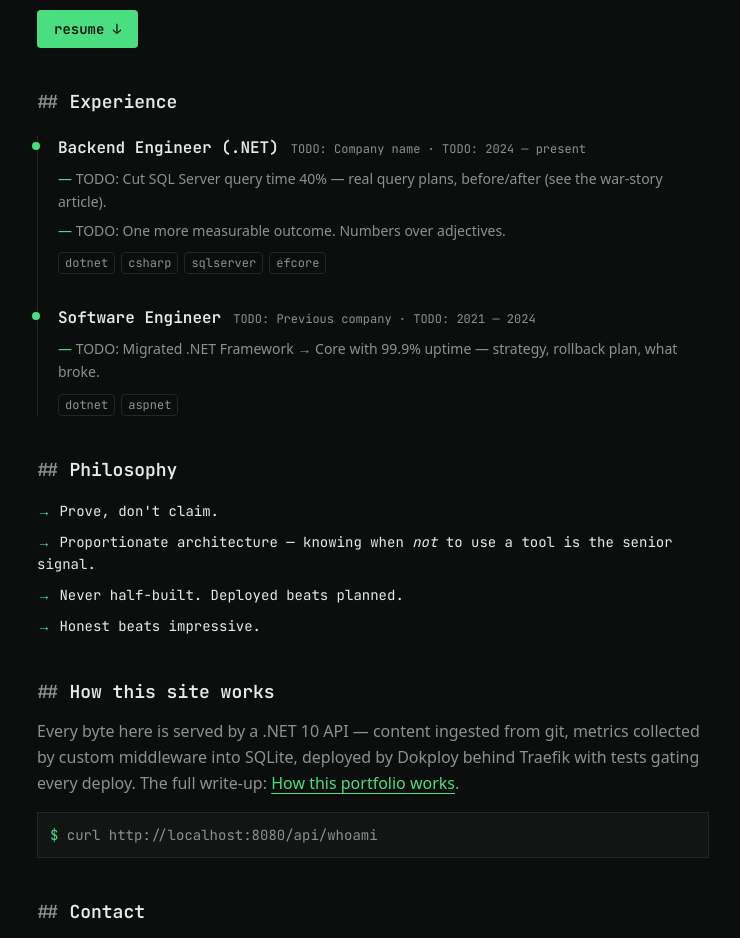
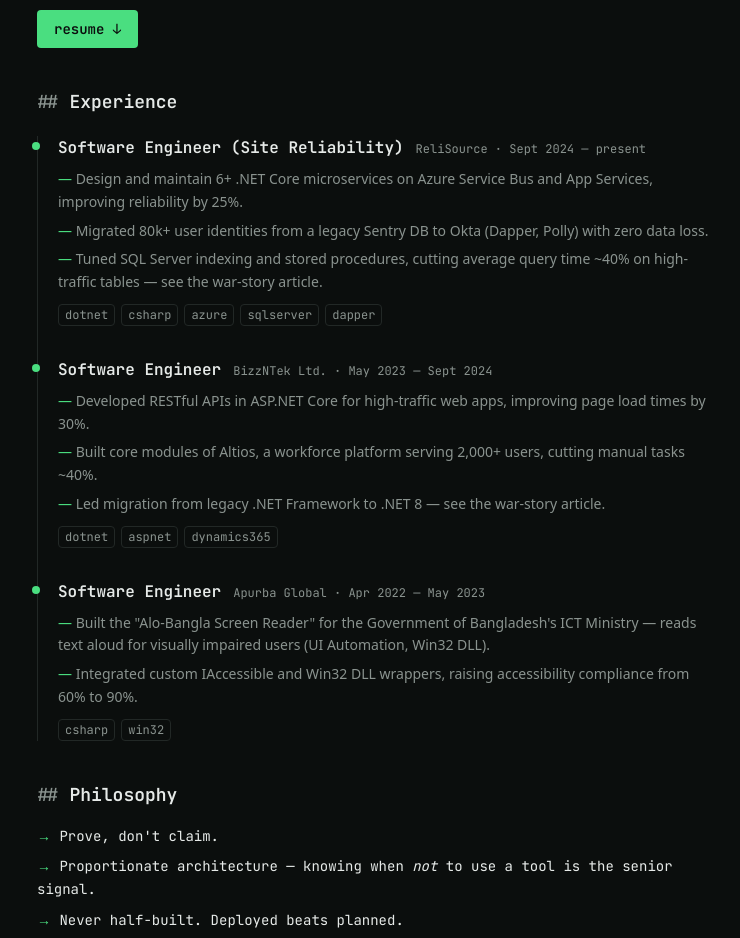
Before and after one commit to emranmho/portfolio, a Next.js app in the folder apps/web/: page /about in a window 1280 px wide. Shown: the part 380-1318 px from the top of the page, without its empty margins (77-817 px from the left). Built offline with nearby package versions, Linux system fonts and the light colour scheme; no server answers.

Commit message:
Update page.tsx

```diff
--- a/apps/web/src/app/about/page.tsx
+++ b/apps/web/src/app/about/page.tsx
@@ -8,27 +8,37 @@
   description: "Backend engineer. The site is the proof, not the claim.",
 };
 
-// ── EDIT ME: real work history goes here ─────────────────────────────
-// Placeholder entries below are drawn from the README's war-story hints.
-// Replace company/period/points with the facts from your resume.
 const experience = [
   {
-    role: "Backend Engineer (.NET)",
-    company: "TODO: Company name",
-    period: "TODO: 2024 — present",
-    stack: ["dotnet", "csharp", "sqlserver", "efcore"],
+    role: "Software Engineer (Site Reliability)",
+    company: "ReliSource",
+    period: "Sept 2024 — present",
+    stack: ["dotnet", "csharp", "azure", "sqlserver", "dapper"],
     points: [
-      "TODO: Cut SQL Server query time 40% — real query plans, before/after (see the war-story article).",
-      "TODO: One more measurable outcome. Numbers over adjectives.",
+      "Design and maintain 6+ .NET Core microservices on Azure Service Bus and App Services, improving reliability by 25%.",
+      "Migrated 80k+ user identities from a legacy Sentry DB to Okta (Dapper, Polly) with zero data loss.",
+      "Tuned SQL Server indexing and stored procedures, cutting average query time ~40% on high-traffic tables — see the war-story article.",
     ],
   },
   {
     role: "Software Engineer",
-    company: "TODO: Previous company",
-    period: "TODO: 2021 — 2024",
-    stack: ["dotnet", "aspnet"],
+    company: "BizzNTek Ltd.",
+    period: "May 2023 — Sept 2024",
+    stack: ["dotnet", "aspnet", "dynamics365"],
     points: [
-      "TODO: Migrated .NET Framework → Core with 99.9% uptime — strategy, rollback plan, what broke.",
+      "Developed RESTful APIs in ASP.NET Core for high-traffic web apps, improving page load times by 30%.",
+      "Built core modules of Altios, a workforce platform serving 2,000+ users, cutting manual tasks ~40%.",
+      "Led migration from legacy .NET Framework to .NET 8 — see the war-story article.",
+    ],
+  },
+  {
+    role: "Software Engineer",
+    company: "Apurba Global",
+    period: "Apr 2022 — May 2023",
+    stack: ["csharp", "win32"],
+    points: [
+      "Built the \"Alo-Bangla Screen Reader\" for the Government of Bangladesh's ICT Ministry — reads text aloud for visually impaired users (UI Automation, Win32 DLL).",
+      "Integrated custom IAccessible and Win32 DLL wrappers, raising accessibility compliance from 60% to 90%.",
     ],
   },
 ];
```
